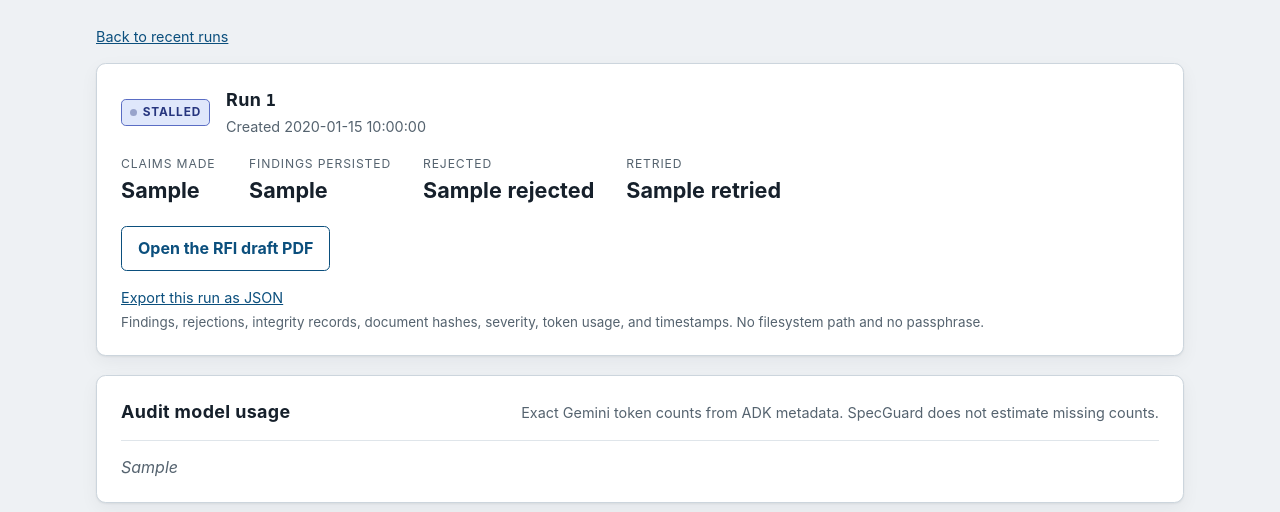
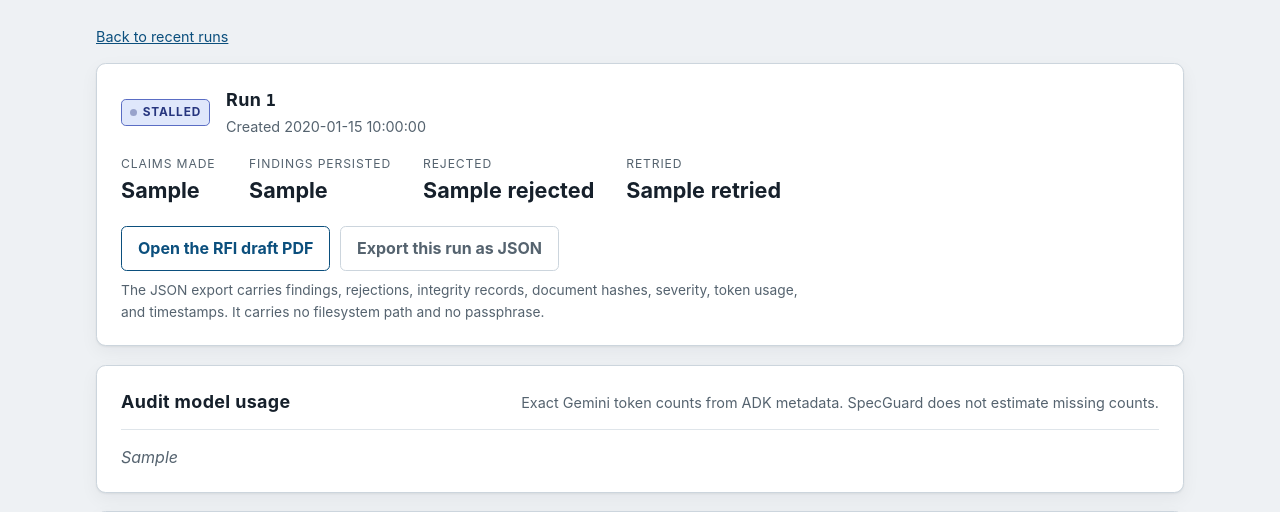
Before and after one commit to mcs-eng/specguard, a FastAPI app: template specguard/web/templates/run_detail.html in a window 1280 px wide. Shown: the part 83-595 px from the top of the page. Run offline with FastAPI, Linux system fonts and the light colour scheme; the template is opened without the code that fills it: most values are stand-ins (such as "Sample title", 1, 10 or a date in 2020).

Commit message:
Offer the RFI and the JSON export as peer actions
A run produces two artifacts a reader opens. The RFI looked like a button and
the export looked like body text, so the export read as a footnote rather than
as the thing a judge can fetch and diff. Both are now buttons in one row: the
RFI in accent as the primary, the export in the neutral line colour beside it.

A run with no RFI now still offers its export, which it did before only by
accident of the surrounding paragraph. The no-RFI sentence keeps its exact
wording and its two conditions.

One .action rule replaces the .rfi-link and .export-link pair, so the two
controls cannot drift apart again.

Receipts: uv run pytest -q exit 0, 370 passed, two of them new. uv run ruff
check . exit 0.

```diff
--- a/specguard/web/templates/run_detail.html
+++ b/specguard/web/templates/run_detail.html
@@ -36,8 +36,12 @@
     <div><dt>Rejected</dt><dd>{{ run.summary.rejected }}</dd></div>
     <div><dt>Retried</dt><dd>{{ run.summary.retried }}</dd></div>
   </dl>
-  {% if run.rfi %}<p class="rfi-link"><a href="/runs/{{ run.run_id }}/rfi.pdf">Open the RFI draft PDF</a></p>{% elif run.status == 'COMPLETED' and run.summary.findings_persisted == 0 and run.summary.rejected == 0 %}<p class="rfi-link muted">No RFI — no discrepancies found.</p>{% elif run.status == 'COMPLETED' and run.summary.findings_persisted == 0 %}<p class="rfi-link muted">No RFI — no findings were verified. Read the rejected claims below.</p>{% endif %}
-  <p class="export-link"><a href="/runs/{{ run.run_id }}/export.json">Export this run as JSON</a> <span class="muted">Findings, rejections, integrity records, document hashes, severity, token usage, and timestamps. No filesystem path and no passphrase.</span></p>
+  <div class="artifacts">
+    {% if run.rfi %}<a class="action primary" href="/runs/{{ run.run_id }}/rfi.pdf">Open the RFI draft PDF</a>{% endif %}
+    <a class="action" href="/runs/{{ run.run_id }}/export.json">Export this run as JSON</a>
+  </div>
+  {% if not run.rfi %}{% if run.status == 'COMPLETED' and run.summary.findings_persisted == 0 and run.summary.rejected == 0 %}<p class="artifact-note muted">No RFI — no discrepancies found.</p>{% elif run.status == 'COMPLETED' and run.summary.findings_persisted == 0 %}<p class="artifact-note muted">No RFI — no findings were verified. Read the rejected claims below.</p>{% endif %}{% endif %}
+  <p class="artifact-note muted">The JSON export carries findings, rejections, integrity records, document hashes, severity, token usage, and timestamps. It carries no filesystem path and no passphrase.</p>
 </section>
 <section class="card">
   <div class="section-head">
@@ -111,9 +115,8 @@
   .run-head { display: flex; flex-wrap: wrap; align-items: center; gap: .6rem 1rem; margin-bottom: 1rem; }
   .run-head h2 { margin: 0; }
   .run-head p { margin: .15rem 0 0; font-size: .9rem; }
-  .rfi-link { margin: 1.2rem 0 0; }
-  .export-link { margin: 1rem 0 0; font-size: .9rem; }
-  .export-link .muted { display: block; margin-top: .2rem; font-size: .84rem; }
+  .artifacts { display: flex; flex-wrap: wrap; gap: .6rem; margin: 1.2rem 0 0; }
+  .artifact-note { margin: .6rem 0 0; max-width: 44rem; font-size: .86rem; }
   .context { margin: .55rem 0 0; }
   .context .locator { margin-bottom: .2rem; }
   .page-window { margin: 0; border: 1px solid var(--line-soft); border-radius: .3rem; background: var(--field); padding: .5rem .6rem; max-width: 26rem; font-family: "Cascadia Mono", "SF Mono", Consolas, "Liberation Mono", monospace; font-size: .8rem; line-height: 1.5; color: var(--ink-soft); overflow-wrap: anywhere; }
@@ -122,15 +125,16 @@
   .context-note { margin: .9rem 0 0; font-size: .88rem; }
   .severity-reason { margin: .5rem 0 0; max-width: 22rem; color: var(--ink); font-size: .86rem; overflow-wrap: anywhere; }
   .severity-caption { margin: .5rem 0 0; max-width: 22rem; color: var(--ink-soft); font-size: .82rem; }
-  .rfi-link a { display: inline-block; border: 1px solid var(--accent); border-radius: .35rem; padding: .55rem 1rem; font-weight: 700; text-decoration: none; transition: transform 140ms var(--ease-out), background-color 160ms var(--ease-out); }
-  .rfi-link a:active { transform: scale(0.97); }
-  .rfi-link a:focus-visible { outline: 2px solid var(--accent); outline-offset: 2px; }
+  .action { display: inline-block; border: 1px solid var(--line); border-radius: .35rem; padding: .55rem 1rem; color: var(--ink-soft); font-weight: 700; text-decoration: none; transition: transform 160ms var(--ease-out), background-color 160ms var(--ease-out), border-color 160ms var(--ease-out), color 160ms var(--ease-out); }
+  .action.primary { border-color: var(--accent); color: var(--accent); }
+  .action:active { transform: scale(0.97); }
+  .action:focus-visible { outline: 2px solid var(--accent); outline-offset: 2px; }
   @media (hover: hover) and (pointer: fine) {
-    .rfi-link a:hover { background: var(--accent-soft); }
+    .action:hover { border-color: var(--accent); color: var(--accent); background: var(--accent-soft); }
   }
   @media (prefers-reduced-motion: reduce) {
-    .rfi-link a { transition: background-color 160ms ease; }
-    .rfi-link a:active { transform: none; }
+    .action { transition: background-color 160ms ease, border-color 160ms ease, color 160ms ease; }
+    .action:active { transform: none; }
   }
 </style>
 {% endblock %}
```
Also changed, not shown: tests/test_web.py (+27 -0 lines).
